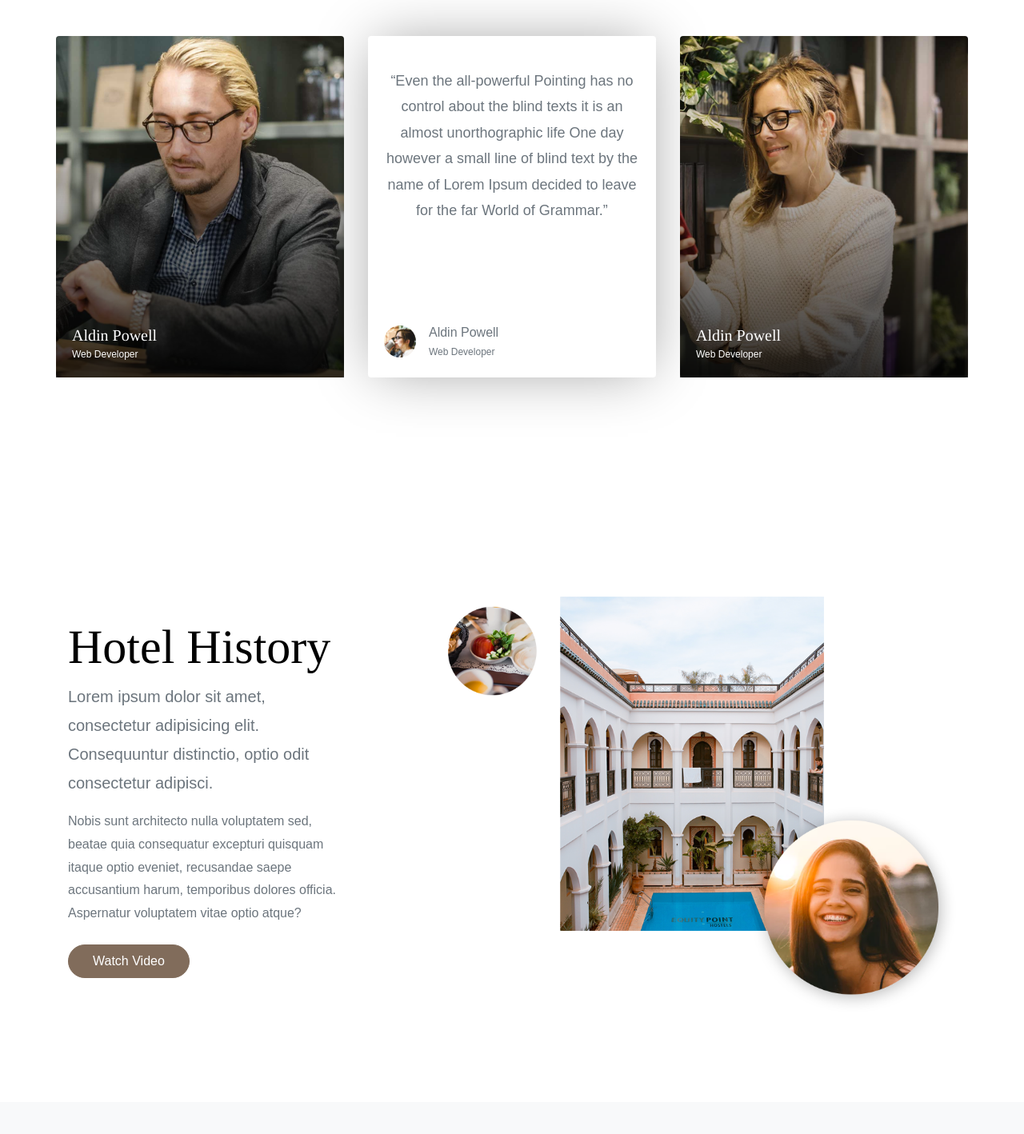
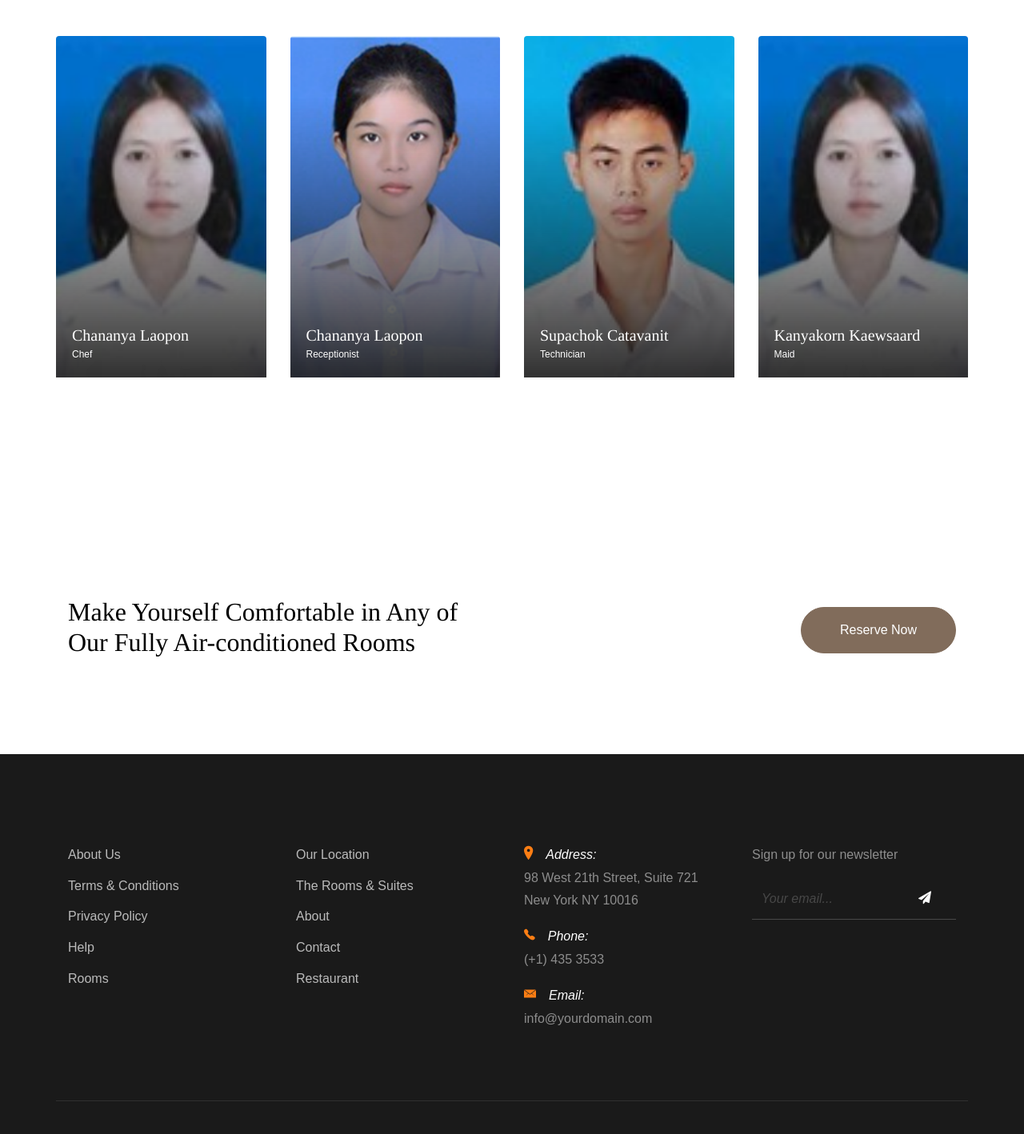
Before and after one commit to LilUzii-69/Good-sunday-Hotel, a plain HTML site: page about.html in a window 1280 px wide. Shown: the part 895-2313 px from the top of the page at 80% size. Drawn offline with Linux system fonts and the light colour scheme; files whose address does not match are found by name; a web font is replaced by a local one.

Commit message:
[ADD] about us detail

```diff
--- a/about.html
+++ b/about.html
@@ -1,39 +1,41 @@
-<!doctype html>
+<!DOCTYPE html>
 <html lang="en">
   <head>
     <title>Casa Hotel Colorlib Website Template</title>
-    <meta charset="utf-8">
-    <meta name="viewport" content="width=device-width, initial-scale=1, shrink-to-fit=no">
+    <meta charset="utf-8" />
+    <meta
+      name="viewport"
+      content="width=device-width, initial-scale=1, shrink-to-fit=no"
+    />
 
-    <link href="https://fonts.googleapis.com/css?family=Mukta+Mahee:200,300,400|Playfair+Display:400,700" rel="stylesheet">
+    <link
+      href="https://fonts.googleapis.com/css?family=Mukta+Mahee:200,300,400|Playfair+Display:400,700"
+      rel="stylesheet"
+    />
 
-    <link rel="stylesheet" href="css/bootstrap.css">
-    <link rel="stylesheet" href="css/animate.css">
-    <link rel="stylesheet" href="css/owl.carousel.min.css">
-    <link rel="stylesheet" href="css/aos.css">
-    <link rel="stylesheet" href="css/bootstrap-datepicker.css">
-    <link rel="stylesheet" href="css/jquery.timepicker.css">
-    <link rel="stylesheet" href="css/magnific-popup.css">
+    <link rel="stylesheet" href="css/bootstrap.css" />
+    <link rel="stylesheet" href="css/animate.css" />
+    <link rel="stylesheet" href="css/owl.carousel.min.css" />
+    <link rel="stylesheet" href="css/aos.css" />
+    <link rel="stylesheet" href="css/bootstrap-datepicker.css" />
+    <link rel="stylesheet" href="css/jquery.timepicker.css" />
+    <link rel="stylesheet" href="css/magnific-popup.css" />
 
-    <link rel="stylesheet" href="fonts/ionicons/css/ionicons.min.css">
-    <link rel="stylesheet" href="fonts/fontawesome/css/font-awesome.min.css">
-
-
-
+    <link rel="stylesheet" href="fonts/ionicons/css/ionicons.min.css" />
+    <link rel="stylesheet" href="fonts/fontawesome/css/font-awesome.min.css" />
 
     <!-- Theme Style -->
-    <link rel="stylesheet" href="css/style.css">
+    <link rel="stylesheet" href="css/style.css" />
   </head>
   <body>
-
     <header class="site-header">
       <div class="container-fluid">
         <div class="row">
-          <div class="col-4 site-logo" data-aos="fade"><a href="index.html"><em>Casahotel</em></a></div>
+          <div class="col-4 site-logo" data-aos="fade">
+            <a href="index.html"><em>Casahotel</em></a>
+          </div>
           <div class="col-8">
-
-
-            <div class="site-menu-toggle js-site-menu-toggle"  data-aos="fade">
+            <div class="site-menu-toggle js-site-menu-toggle" data-aos="fade">
               <span></span>
               <span></span>
               <span></span>
@@ -64,9 +66,21 @@
     </header>
     <!-- END head -->
 
-    <section class="site-hero inner-page overlay" style="background-image: url(img/slider-4.jpg)" data-stellar-background-ratio="0.5">
+    <section
+      class="site-hero inner-page overlay"
+      style="background-image: url(img/slider-4.jpg)"
+      data-stellar-background-ratio="0.5"
+    >
       <div class="container">
-        <div class="row site-hero-inner justify-content-center align-items-center text-center">
+        <div
+          class="
+            row
+            site-hero-inner
+            justify-content-center
+            align-items-center
+            text-center
+          "
+        >
           <div class="col-md-10 text-center" data-aos="fade-up">
             <h1 class="heading">About Us</h1>
           </div>
@@ -81,208 +95,169 @@
     </section>
     <!-- END section -->
 
-    <div class="container section"  id="next">
-
+    <div class="container section" id="next">
       <div class="row justify-content-center text-center mb-5">
-          <div class="col-md-8">
-            <h2 class="heading" data-aos="fade-up">Hotel Founders</h2>
-          </div>
+        <div class="col-md-8">
+          <h2 class="heading" data-aos="fade-up">Hotel Founders</h2>
         </div>
+      </div>
 
       <div class="row">
-        <div class="col-md-6 col-lg-4" data-aos="fade-up" data-aos-delay="100">
+        <div class="col-md-6 col-lg-3" data-aos="fade-up" data-aos-delay="100">
           <div class="block-2">
             <div class="flipper">
-              <div class="front" style="background-image: url(../img/image_7.jpg);">
+              <div
+                class="front"
+                style="background-image: url(../img/human1.jpg)"
+              >
                 <div class="box">
-                  <h2>Aldin Powell</h2>
-                  <p>Web Developer</p>
+                  <h2>Chananya Laopon</h2>
+                  <p>Chef</p>
                 </div>
               </div>
               <div class="back">
                 <!-- back content -->
                 <blockquote>
-                  <p>&ldquo;Even the all-powerful Pointing has no control about the blind texts it is an almost unorthographic life One day however a small line of blind text by the name of Lorem Ipsum decided to leave for the far World of Grammar.&rdquo;</p>
+                  <p style="font-size:2rem">
+                    62110037
+                  </p>
                 </blockquote>
                 <div class="author d-flex">
                   <div class="image mr-3 align-self-center">
-                    <img src="img/person_3.jpg" alt="">
+                    <img src="img/human1.jpg" alt="" />
                   </div>
-                  <div class="name align-self-center">Aldin Powell <span class="position">Web Developer</span></div>
+                  <div class="name align-self-center">
+                    Chananya Laopon <span class="position">Chef</span>
+                  </div>
                 </div>
               </div>
             </div>
-          </div> <!-- .flip-container -->
+          </div>
+          <!-- .flip-container -->
         </div>
 
-        <div class="col-md-6 col-lg-4" data-aos="fade-up" data-aos-delay="200">
-          <div class="block-2 hover">
+        <div class="col-md-6 col-lg-3" data-aos="fade-up" data-aos-delay="100">
+          <div class="block-2">
             <div class="flipper">
-              <div class="front" style="background-image: url(../img/image_5.jpg);">
+              <div
+                class="front"
+                style="background-image: url(../img/human2.png)"
+              >
                 <div class="box">
-                  <h2>Aldin Powell</h2>
-                  <p>Web Developer</p>
+                  <h2>Chananya Laopon</h2>
+                  <p>Receptionist</p>
                 </div>
               </div>
               <div class="back">
                 <!-- back content -->
                 <blockquote>
-                  <p>&ldquo;Even the all-powerful Pointing has no control about the blind texts it is an almost unorthographic life One day however a small line of blind text by the name of Lorem Ipsum decided to leave for the far World of Grammar.&rdquo;</p>
+                  <p style="font-size:2rem">
+                    62110071
+                  </p>
                 </blockquote>
                 <div class="author d-flex">
                   <div class="image mr-3 align-self-center">
-                    <img src="img/person_1.jpg" alt="">
+                    <img src="img/human2.png" alt="" />
                   </div>
-                  <div class="name align-self-center">Aldin Powell <span class="position">Web Developer</span></div>
+                  <div class="name align-self-center">
+                    Chananya Laopon <span class="position">Receptionist</span>
+                  </div>
                 </div>
               </div>
             </div>
-          </div> <!-- .flip-container -->
+          </div>
+          <!-- .flip-container -->
         </div>
 
-        <div class="col-md-6 col-lg-4" data-aos="fade-up" data-aos-delay="300">
+        <div class="col-md-6 col-lg-3" data-aos="fade-up" data-aos-delay="100">
           <div class="block-2">
             <div class="flipper">
-              <div class="front" style="background-image: url(../img/image_6.jpg);">
+              <div
+                class="front"
+                style="background-image: url(../img/human3.jpg)"
+              >
                 <div class="box">
-                  <h2>Aldin Powell</h2>
-                  <p>Web Developer</p>
+                  <h2>Supachok Catavanit</h2>
+                  <p>Technician</p>
                 </div>
               </div>
               <div class="back">
                 <!-- back content -->
                 <blockquote>
-                  <p>&ldquo;Even the all-powerful Pointing has no control about the blind texts it is an almost unorthographic life One day however a small line of blind text by the name of Lorem Ipsum decided to leave for the far World of Grammar.&rdquo;</p>
+                  <p style="font-size:2rem">
+                    62110037
+                  </p>
                 </blockquote>
                 <div class="author d-flex">
                   <div class="image mr-3 align-self-center">
-                    <img src="img/person_2.jpg" alt="">
+                    <img src="img/human3.jpg" alt="" />
                   </div>
-                  <div class="name align-self-center">Aldin Powell <span class="position">Web Developer</span></div>
+                  <div class="name align-self-center">
+                    Supachok Catavanit <span class="position">Technician</span>
+                  </div>
                 </div>
               </div>
             </div>
-          </div> <!-- .flip-container -->
+          </div>
+          <!-- .flip-container -->
+        </div>
+        <div class="col-md-6 col-lg-3" data-aos="fade-up" data-aos-delay="100">
+          <div class="block-2">
+            <div class="flipper">
+              <div
+                class="front"
+                style="background-image: url(../img/human1.jpg)"
+              >
+                <div class="box">
+                  <h2>Kanyakorn Kaewsaard</h2>
+                  <p>Maid</p>
+                </div>
+              </div>
+              <div class="back">
+                <!-- back content -->
+                <blockquote>
+                  <p style="font-size:2rem">
+                    62110037
+                  </p>
+                </blockquote>
+                <div class="author d-flex">
+                  <div class="image mr-3 align-self-center">
+                    <img src="img/human1.jpg" alt="" />
+                  </div>
+                  <div class="name align-self-center">
+                    Kanyakorn Kaewsaard <span class="position">Maid</span>
+                  </div>
+                </div>
+              </div>
+            </div>
+          </div>
+          <!-- .flip-container -->
         </div>
       </div>
     </div>
     <!-- END .block-2 -->
 
-
+    <!-- END section -->
 
     <section class="section">
       <div class="container">
         <div class="row align-items-center">
-          <div class="col-md-12 col-lg-7 ml-auto order-lg-2" data-aos="fade-up">
-            <img src="img/about_feature_image.png" alt="Image" class="img-fluid">
+          <div class="col-md-6" data-aos="fade-up">
+            <h2>
+              Make Yourself Comfortable in Any of Our Fully Air-conditioned
+              Rooms
+            </h2>
           </div>
-          <div class="col-md-12 col-lg-4 order-lg-1" data-aos="fade-up">
-            <h2 class="heading">Hotel History</h2>
-            <p class="lead">Lorem ipsum dolor sit amet, consectetur adipisicing elit. Consequuntur distinctio, optio odit consectetur adipisci.</p>
-            <p class="mb-4">Nobis sunt architecto nulla voluptatem sed, beatae quia consequatur excepturi quisquam itaque optio eveniet, recusandae saepe accusantium harum, temporibus dolores officia. Aspernatur voluptatem vitae optio atque?</p>
-            <p><a href="https://vimeo.com/channels/staffpicks/93951774" class="btn btn-primary text-white py-2 play-button popup-vimeo">Watch Video</a></p>
-          </div>
-
-        </div>
-      </div>
-    </section>
-
-
-
-    <!-- END section -->
-    <section class="section testimonial-section bg-light">
-      <div class="container">
-        <div class="row justify-content-center text-center mb-5">
-          <div class="col-md-8">
-            <h2 class="heading" data-aos="fade-up">Testimonial</h2>
-          </div>
-        </div>
-
-
-
-        <div class="row">
-          <div class="js-carousel-2 owl-carousel mb-5" data-aos="fade-up" data-aos-delay="200">
-
-            <div class="testimonial text-center slider-item">
-              <div class="author-image mb-3">
-                <img src="img/person_1.jpg" alt="Image placeholder" class="rounded-circle mx-auto">
-              </div>
-              <blockquote>
-
-                <p>&ldquo;Et quidem, impedit eum fugiat excepturi iste aliquid suscipit, tempore, delectus rem soluta voluptatem distinctio sed dolores, magni fugit nemo cum expedita. Totam a accusantium sunt aut autem placeat officia.&rdquo;</p>
-              </blockquote>
-              <p><em>&mdash; Jean Smith</em></p>
-            </div>
-
-            <div class="testimonial text-center slider-item">
-              <div class="author-image mb-3">
-                <img src="img/person_2.jpg" alt="Image placeholder" class="rounded-circle mx-auto">
-              </div>
-              <blockquote>
-                <p>&ldquo;Lorem ipsum dolor sit amet, consectetur adipisicing elit. In dolor, iusto doloremque quo odio repudiandae sunt eveniet? Enim facilis laborum voluptate id porro, culpa maiores quis, blanditiis laboriosam alias&rdquo;</p>
-              </blockquote>
-              <p><em>&mdash; John Doe</em></p>
-            </div>
-
-            <div class="testimonial text-center slider-item">
-              <div class="author-image mb-3">
-                <img src="img/person_3.jpg" alt="Image placeholder" class="rounded-circle mx-auto">
-              </div>
-              <blockquote>
-
-                <p>&ldquo;Nostrum, alias, provident magnam sit blanditiis laboriosam unde quaerat, at ipsam, ratione maiores saepe nisi modi corporis quas! Beatae quam, quod aspernatur debitis nesciunt quasi porro ea iste nobis aliquid perspiciatis nostrum culpa impedit aut, iure blanditiis itaque similique sunt!&rdquo;</p>
-              </blockquote>
-              <p><em>&mdash; John Doe</em></p>
-            </div>
-
-
-            <div class="testimonial text-center slider-item">
-              <div class="author-image mb-3">
-                <img src="img/person_1.jpg" alt="Image placeholder" class="rounded-circle mx-auto">
-              </div>
-              <blockquote>
-
-                <p>&ldquo;Et quidem, impedit eum fugiat excepturi iste aliquid suscipit, tempore, delectus rem soluta voluptatem distinctio sed dolores, magni fugit nemo cum expedita. Totam a accusantium sunt aut autem placeat officia.&rdquo;</p>
-              </blockquote>
-              <p><em>&mdash; Jean Smith</em></p>
-            </div>
-
-            <div class="testimonial text-center slider-item">
-              <div class="author-image mb-3">
-                <img src="img/person_2.jpg" alt="Image placeholder" class="rounded-circle mx-auto">
-              </div>
-              <blockquote>
-                <p>&ldquo;Lorem ipsum dolor sit amet, consectetur adipisicing elit. In dolor, iusto doloremque quo odio repudiandae sunt eveniet? Enim facilis laborum voluptate id porro, culpa maiores quis, blanditiis laboriosam alias&rdquo;</p>
-              </blockquote>
-              <p><em>&mdash; John Doe</em></p>
-            </div>
-
-            <div class="testimonial text-center slider-item">
-              <div class="author-image mb-3">
-                <img src="img/person_3.jpg" alt="Image placeholder" class="rounded-circle mx-auto">
-              </div>
-              <blockquote>
-
-                <p>&ldquo;Nostrum, alias, provident magnam sit blanditiis laboriosam unde quaerat, at ipsam, ratione maiores saepe nisi modi corporis quas! Beatae quam, quod aspernatur debitis nesciunt quasi porro ea iste nobis aliquid perspiciatis nostrum culpa impedit aut, iure blanditiis itaque similique sunt!&rdquo;</p>
-              </blockquote>
-              <p><em>&mdash; John Doe</em></p>
-            </div>
-
-          </div>
-            <!-- END slider -->
-        </div>
-
-      </div>
-    </section>
-
-    <section class="section">
-      <div class="container" >
-        <div class="row align-items-center">
-          <div class="col-md-6" data-aos="fade-up">
-            <h2>Make Yourself Comfortable in Any of Our Fully Air-conditioned Rooms</h2>
-          </div>
-          <div class="col-md-6 text-right" data-aos="fade-up" data-aos-delay="200">
-            <a href="reservation.html" class="btn btn-primary py-3 text-white px-5">Reserve Now</a>
+          <div
+            class="col-md-6 text-right"
+            data-aos="fade-up"
+            data-aos-delay="200"
+          >
+            <a
+              href="reservation.html"
+              class="btn btn-primary py-3 text-white px-5"
+              >Reserve Now</a
+            >
           </div>
         </div>
       </div>
@@ -296,7 +271,7 @@
               <li><a href="#">Terms &amp; Conditions</a></li>
               <li><a href="#">Privacy Policy</a></li>
               <li><a href="#">Help</a></li>
-             <li><a href="#">Rooms</a></li>
+              <li><a href="#">Rooms</a></li>
             </ul>
           </div>
           <div class="col-md-3 mb-5">
@@ -309,27 +284,62 @@
             </ul>
           </div>
           <div class="col-md-3 mb-5 pr-md-5 contact-info">
-            <p><span class="d-block"><span class="ion-ios-location h5 mr-3 text-primary"></span>Address:</span> <span> 98 West 21th Street, Suite 721 New York NY 10016</span></p>
-            <p><span class="d-block"><span class="ion-ios-telephone h5 mr-3 text-primary"></span>Phone:</span> <span> (+1) 435 3533</span></p>
-            <p><span class="d-block"><span class="ion-ios-email h5 mr-3 text-primary"></span>Email:</span> <span> info@yourdomain.com</span></p>
+            <p>
+              <span class="d-block"
+                ><span class="ion-ios-location h5 mr-3 text-primary"></span
+                >Address:</span
+              >
+              <span> 98 West 21th Street, Suite 721 New York NY 10016</span>
+            </p>
+            <p>
+              <span class="d-block"
+                ><span class="ion-ios-telephone h5 mr-3 text-primary"></span
+                >Phone:</span
+              >
+              <span> (+1) 435 3533</span>
+            </p>
+            <p>
+              <span class="d-block"
+                ><span class="ion-ios-email h5 mr-3 text-primary"></span
+                >Email:</span
+              >
+              <span> info@yourdomain.com</span>
+            </p>
           </div>
           <div class="col-md-3 mb-5">
             <p>Sign up for our newsletter</p>
             <form action="#" class="footer-newsletter">
               <div class="form-group">
-                <input type="email" class="form-control" placeholder="Your email...">
-                <button type="submit" class="btn"><span class="fa fa-paper-plane"></span></button>
+                <input
+                  type="email"
+                  class="form-control"
+                  placeholder="Your email..."
+                />
+                <button type="submit" class="btn">
+                  <span class="fa fa-paper-plane"></span>
+                </button>
               </div>
             </form>
           </div>
         </div>
         <div class="row bordertop pt-5">
           <p class="col-md-6 text-left">
-
             <!-- Link back to Colorlib can't be removed. Template is licensed under CC BY 3.0. -->
-            Copyright &copy;<script data-cfasync="false" src="/cdn-cgi/scripts/5c5dd728/cloudflare-static/email-decode.min.js"></script><script>document.write(new Date().getFullYear());</script> All rights reserved | This template is made with <i class="ion-heart text-danger" aria-hidden="true"></i> by <a href="https://colorlib.com" target="_blank" >Colorlib --- Downloaded from <a href="https://themeslab.org/" target="_blank">Themeslab</a></a>
+            Copyright &copy;
+            <script
+              data-cfasync="false"
+              src="/cdn-cgi/scripts/5c5dd728/cloudflare-static/email-decode.min.js"
+            ></script>
+            <script>
+              document.write(new Date().getFullYear());
+            </script>
+            All rights reserved | This template is made with
+            <i class="ion-heart text-danger" aria-hidden="true"></i> by
+            <a href="https://colorlib.com" target="_blank"
+              >Colorlib --- Downloaded from
+              <a href="https://themeslab.org/" target="_blank">Themeslab</a></a
+            >
             <!-- Link back to Colorlib can't be removed. Template is licensed under CC BY 3.0. -->
-
           </p>
 
           <p class="col-md-6 text-right social">
@@ -349,14 +359,11 @@
     <script src="js/jquery.stellar.min.js"></script>
     <script src="js/jquery.magnific-popup.min.js"></script>
 
-
     <script src="js/aos.js"></script>
 
     <script src="js/bootstrap-datepicker.js"></script>
     <script src="js/jquery.timepicker.min.js"></script>
 
-
-
     <script src="js/main.js"></script>
   </body>
 </html>
```
Also changed, not shown: contact.html (+2 -2 lines), index.html (+4 -5 lines), reservation.html (+2 -2 lines), rooms.html (+2 -2 lines), img/human1.jpg (added), img/human2.png (added), img/human3.jpg (added).
